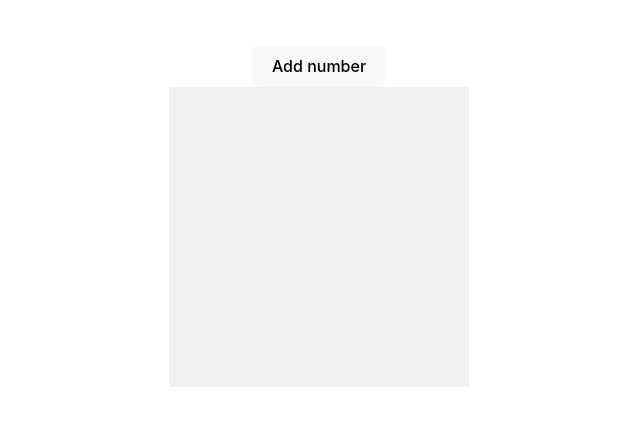
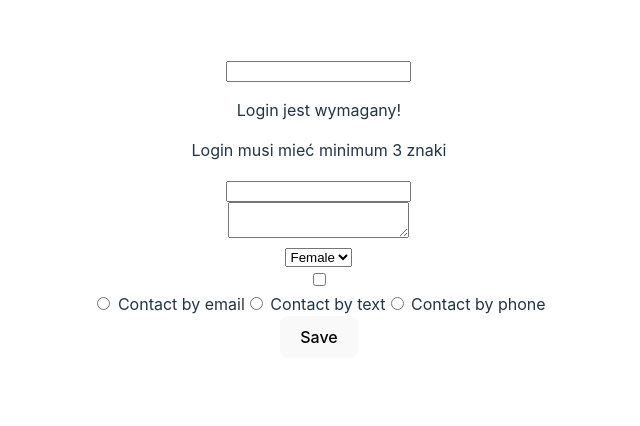
Before and after one commit to MagdalenaTyminska/React-test, a React (Vite) app: page / in a window 1280 px wide. Shown: the part 192-618 px from the top of the page, without its empty margins (321-961 px from the left). Built offline with nearby package versions, Linux system fonts and the light colour scheme.

Commit message:
Added form

```diff
--- a/src/App.tsx
+++ b/src/App.tsx
@@ -1,13 +1,130 @@
+import { ChangeEvent, useState } from 'react';
+import { FormEvent } from 'react';
 import './App.scss';
-import { FirstTask } from './FirstTask';
-import { SecondTask } from './SecondTask';
+
+// type FormData = {
+// 	login: { value: string };
+// };
 
 const App = () => {
+	const [login, setLogin] = useState('');
+	const [age, setAge] = useState('');
+	const [bio, setBio] = useState('');
+	const [gender, setGender] = useState('f');
+	const [agreement, setAgreement] = useState(false);
+	const [contact, setContact] = useState('');
+
+	const handleSubmit = (e: FormEvent<HTMLFormElement>) => {
+		e.preventDefault();
+
+		//podejście niekontrolowane (odczytywane z formularza)
+		// const { login: _login } = e.target as typeof e.target & FormData;
+		// console.log(_login.value);
+
+		//podejście kontrolowane (odczytywane ze state'u)
+		console.log(`Login: ${login}`);
+		console.log(`Age: ${age}`);
+		console.log(`Bio: ${bio}`);
+		console.log(`Gender: ${gender}`);
+		console.log(`Agreement: ${agreement}`);
+		console.log(`Contact: ${contact}`);
+	};
+
+	const handleLoginChange = (e: ChangeEvent<HTMLInputElement>) => {
+		setLogin(e.target.value);
+	};
+
+	const handleAgeChange = (e: ChangeEvent<HTMLInputElement>) => {
+		setAge(e.target.value);
+	};
+
+	const handleBioChange = (e: ChangeEvent<HTMLTextAreaElement>) => {
+		setBio(e.target.value);
+	};
+
+	const handleGenderChange = (e: ChangeEvent<HTMLSelectElement>) => {
+		setGender(e.target.value);
+	};
+
+	const handleAgreementChange = (e: ChangeEvent<HTMLInputElement>) => {
+		setAgreement(e.target.checked);
+	};
+
+	const handleContactChange = (e: ChangeEvent<HTMLInputElement>) => {
+		setContact(e.target.value);
+	};
+
 	return (
-		<>
-			<FirstTask />
-			<SecondTask />
-		</>
+		<form onSubmit={handleSubmit}>
+			<div>
+				<input
+					type='text'
+					name='login'
+					value={login}
+					onChange={handleLoginChange}
+				/>
+				{!login && <p>Login jest wymagany!</p>}
+				{login.length < 3 && <p>Login musi mieć minimum 3 znaki</p>}
+			</div>
+			<div>
+				<input
+					type='number'
+					name='age'
+					value={age}
+					onChange={handleAgeChange}
+				/>
+			</div>
+			<div>
+				<textarea value={bio} onChange={handleBioChange} />
+			</div>
+			<div>
+				<select value={gender} onChange={handleGenderChange}>
+					<option value='f'>Female</option>
+					<option value='m'>Male</option>
+					<option value='o'>Other</option>
+				</select>
+			</div>
+			<div>
+				<input
+					type='checkbox'
+					checked={agreement}
+					onChange={handleAgreementChange}
+				/>
+			</div>
+			<div>
+				<label>
+					<input
+						type='radio'
+						name='contact'
+						value='email'
+						checked={contact === 'email'}
+						onChange={handleContactChange}
+					/>{' '}
+					Contact by email
+				</label>
+				<label>
+					<input
+						type='radio'
+						name='contact'
+						value='text'
+						checked={contact === 'text'}
+						onChange={handleContactChange}
+					/>{' '}
+					Contact by text
+				</label>
+				<label>
+					<input
+						type='radio'
+						name='contact'
+						value='phone'
+						checked={contact === 'phone'}
+						onChange={handleContactChange}
+					/>{' '}
+					Contact by phone
+				</label>
+			</div>
+			<button type='submit'>Save</button>
+		</form>
 	);
 };
 
--- a/src/FirstTask.tsx
+++ /dev/null
@@ -1,19 +0,0 @@
-import { useNumbers } from './hooks/useNumbers';
-
-export const FirstTask = () => {
-	const { numbers, generateNumber, deleteNumber } = useNumbers();
-
-	return (
-		<>
-			<ul>
-				{numbers.map((number, index) => (
-					<li key={index}>
-						<p>{number}</p>
-						<button onClick={() => deleteNumber(index)}>Delete</button>
-					</li>
-				))}
-			</ul>
-			<button onClick={generateNumber}>Add number</button>
-		</>
-	);
-};
--- a/src/SecondTask.tsx
+++ /dev/null
@@ -1,9 +0,0 @@
-import { useRandomColor } from './hooks/useRandomColor';
-
-export const SecondTask = () => {
-	const color = useRandomColor('light');
-
-	if (!color) return null;
-
-	return <div style={{ width: 300, height: 300, backgroundColor: color }} />;
-};
--- a/src/hooks/useNumbers.ts
+++ /dev/null
@@ -1,18 +0,0 @@
-import { useState } from 'react';
-
-export const useNumbers = () => {
-	const [numbers, setNumbers] = useState<number[]>([]);
-
-	const generateNumber = () => {
-		const newNumber = Math.round(Math.random() * 1000);
-		setNumbers((prevNumbers) => [...prevNumbers, newNumber]);
-	};
-
-	const deleteNumber = (indexToDelete: number) => {
-		setNumbers((prevNumbers) =>
-			prevNumbers.filter((el, index) => index !== indexToDelete),
-		);
-	};
-
-	return { numbers, generateNumber, deleteNumber };
-};
--- a/src/hooks/useRandomColor.ts
+++ /dev/null
@@ -1,21 +0,0 @@
-import { useEffect, useState } from 'react';
-
-export const useRandomColor = (type: 'light' | 'dark') => {
-	const [color, setColor] = useState<string | null>(null);
-
-	useEffect(() => {
-		const hue = Math.round(Math.random() * 360);
-		const saturation = Math.round(Math.random() * 100);
-
-		const threshold = 25;
-
-		const lightness =
-			type === 'dark'
-				? Math.round(Math.random() * threshold)
-				: Math.round(Math.random() * (100 - threshold)) + threshold;
-
-		setColor(`hsl(${hue}, ${saturation}%, ${lightness}%)`);
-	}, [type]);
-
-	return color;
-};
```
